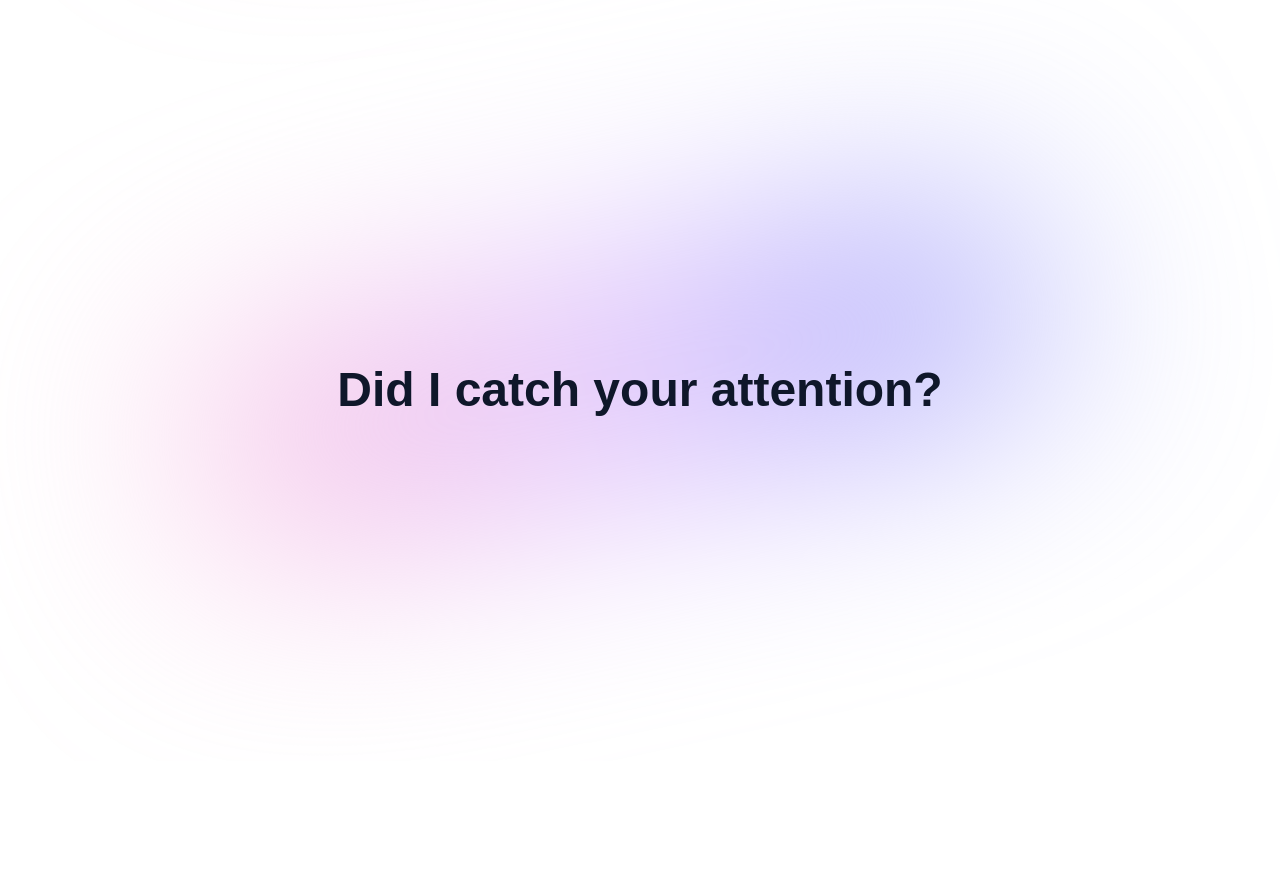
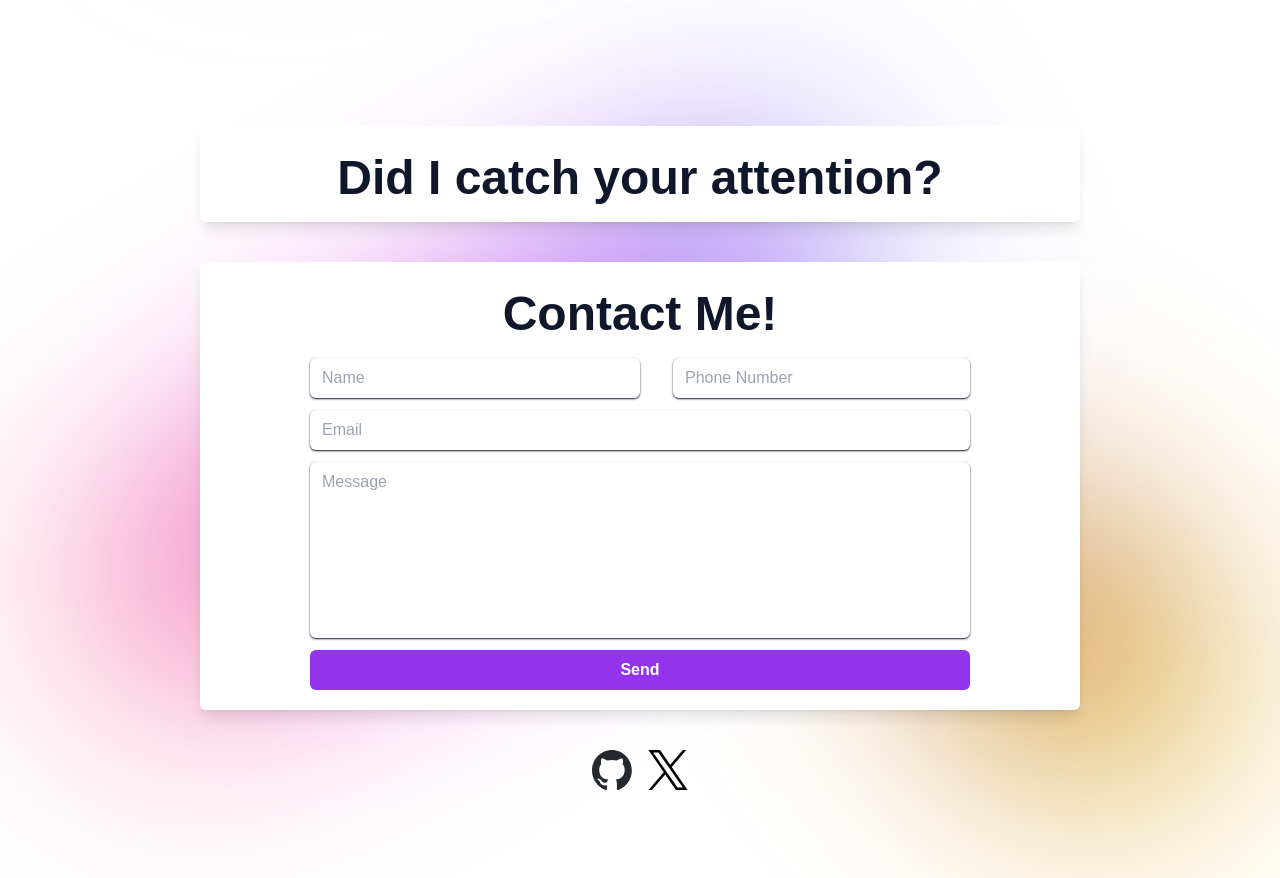
Before and after one commit to magyarmatyas/demos, a website: page index.html in a window 1280 px wide. Shown: the part 3100-3978 px from the top of the page. Before the commit the page ends 3861 px from the top, so only its background shows below. Drawn offline with nearby package versions, Linux system fonts and the light colour scheme; a web font is replaced by a local one.

Commit message:
updating contact

```diff
--- a/index.html
+++ b/index.html
@@ -457,7 +457,7 @@
 
       <section
         id="projects"
-        class="relative mb-5 mt-20 select-none scroll-mt-16 sm:mt-0"
+        class="relative mb-16 mt-20 block scroll-mt-24 sm:mt-0 sm:min-h-[200px] sm:scroll-mt-16 md:min-h-[250px] lg:min-h-[300px]"
       >
         <!-- Projects background -->
 
@@ -631,33 +631,145 @@
         </div>
       </section>
 
-      <!-- Contact -->
+      <!-- Contact ----------------------------------------------------------------------------------------------------------------------------------------------------------------------------------------------->
 
-      <section
-        id="contact"
-        class="relative mb-5 mt-20 select-none scroll-mt-16 sm:mt-0"
-      >
+      <section id="contact" class="relative mb-5 block">
         <!-- Contact background -->
 
-        <!-- <div
-          class="absolute left-12 z-0 mt-52 hidden h-1/4 w-1/4 rotate-90 rounded-full bg-gradient-to-r from-blue-400 to-emerald-400 blur-[118px] duration-500 sm:block"
-        ></div> -->
+        <div
+          class="absolute left-10 top-16 -z-10 mt-52 hidden h-1/4 w-2/3 -rotate-[calc(30deg)] rounded-full bg-gradient-to-r from-rose-400 via-fuchsia-500 to-indigo-500 blur-[118px] duration-500 sm:block"
+        ></div>
 
         <div
-          class="absolute left-48 top-16 -z-10 mt-52 hidden h-1/4 w-2/3 -rotate-12 rounded-full bg-gradient-to-r from-pink-300 via-purple-300 to-indigo-400 blur-[118px] duration-500 sm:block"
+          class="absolute bottom-28 right-12 z-0 mt-52 hidden h-1/4 w-1/4 rotate-45 rounded-full bg-gradient-to-r from-red-800 via-yellow-600 to-yellow-500 blur-[118px] duration-500 sm:block"
         ></div>
 
         <!-- Contact Body -->
 
         <div
-          class="z-10 flex h-auto flex-col items-center justify-center pt-5 sm:mx-5 sm:h-[calc(100vh-73px)] md:mx-6 lg:mx-16 xl:mx-40"
+          class="z-10 flex h-auto flex-col items-center justify-center sm:mx-5 sm:h-[calc(100vh-73px)] sm:min-h-[750px] md:mx-6 md:min-h-[850px] lg:mx-16 lg:min-h-[800px] xl:mx-40"
           id="projects-div"
         >
-          <h1
-            class="sm:text-md pb-4 pt-5 text-center text-3xl font-semibold text-slate-900 dark:text-white md:text-xl lg:text-5xl"
+          <!-- Contact Header English -->
+
+          <div
+            class="mb-10 flex h-auto w-11/12 items-center justify-center rounded-md bg-white text-center shadow-lg dark:bg-slate-700 dark:shadow-md dark:shadow-black 2xl:w-1/2"
           >
-            Did I catch your attention?
-          </h1>
+            <h1
+              class="lang-en sm:text-md px-6 pb-5 pt-7 text-center text-2xl font-semibold text-slate-900 dark:text-white md:text-2xl lg:text-5xl"
+            >
+              Did I catch your attention?
+            </h1>
+
+            <!-- Contact Header Hungarian -->
+
+            <h1
+              class="lang-hu sm:text-md hidden px-7 pb-5 pt-7 text-center text-2xl font-semibold text-slate-900 dark:text-white md:text-2xl lg:text-5xl"
+            >
+              Felkeltettem az érdeklődésed?
+            </h1>
+          </div>
+
+          <!-- Contact Box English -->
+
+          <div
+            class="z-10 flex h-auto w-11/12 flex-col justify-center rounded-md bg-white text-center shadow-lg dark:bg-slate-700 dark:shadow-md dark:shadow-black 2xl:w-1/2"
+          >
+            <h1
+              class="lang-en sm:text-md px-6 pb-5 pt-7 text-center text-2xl font-semibold text-slate-900 dark:text-white md:text-xl lg:text-5xl"
+            >
+              Contact Me!
+            </h1>
+            <h1
+              class="lang-hu sm:text-md mx-auto hidden px-6 pb-5 pt-7 text-center text-2xl font-semibold text-slate-900 dark:text-white md:text-2xl lg:text-5xl"
+            >
+              Vedd fel velem a kapcsolatot!
+            </h1>
+
+            <div
+              class="mb-5 flex flex-col items-center justify-center space-y-3 text-slate-900"
+            >
+              <div class="hidden w-3/4 flex-row justify-between sm:flex">
+                <input
+                  type="text"
+                  placeholder="Name"
+                  class="h-auto w-11/12 rounded-md py-2 pl-3 shadow-sm shadow-slate-900 sm:w-6/12"
+                  required
+                />
+                <input
+                  type="tel"
+                  placeholder="Phone Number"
+                  class="h-auto w-11/12 rounded-md py-2 pl-3 shadow-sm shadow-slate-900 sm:w-[45%]"
+                  required
+                />
+              </div>
+              <input
+                type="text"
+                placeholder="Name"
+                class="h-auto w-11/12 rounded-md py-2 pl-3 pr-2 shadow-sm shadow-slate-900 sm:hidden sm:w-3/4"
+                required
+              />
+              <input
+                type="tel"
+                onkeypress="return onlyNumberKey(event)"
+                placeholder="Phone Number"
+                class="h-auto w-11/12 rounded-md py-2 pl-3 pr-2 shadow-sm shadow-slate-900 sm:hidden sm:w-3/4"
+                required
+              />
+              <input
+                type="text"
+                placeholder="Email"
+                class="h-auto w-11/12 rounded-md py-2 pl-3 pr-2 shadow-sm shadow-slate-900 sm:w-3/4"
+                required
+              />
+              <input
+                type="text"
+                placeholder="Message"
+                class="h-auto w-11/12 rounded-md pb-36 pl-3 pt-2 shadow-sm shadow-slate-900 sm:w-3/4"
+                required
+              />
+              <button
+                class="h-auto w-11/12 rounded-md bg-purple-600 py-2 font-semibold text-white transition-all duration-150 hover:bg-purple-700 sm:w-3/4"
+              >
+                Send
+              </button>
+            </div>
+          </div>
+          <div class="mx-auto mt-4 flex flex-row items-center sm:mt-10">
+            <a
+              href="https://github.com/magyarmatyas"
+              target="_blank"
+              rel="noreferrer noopener"
+            >
+              <img
+                class="block w-9 dark:hidden sm:w-10"
+                src="./assets/github-mark.svg"
+                alt="github"
+              />
+              <img
+                class="hidden w-9 dark:block sm:w-10"
+                src="./assets/github-mark-white.svg"
+                alt="github"
+              />
+            </a>
+            <a
+              href="https://twitter.com/MagyarAMatyas"
+              target="_blank"
+              rel="noreferrer noopener"
+              class="pl-4"
+            >
+              <img
+                src="./assets/twitter-white.svg"
+                alt="twitter"
+                class="hidden w-9 dark:block sm:w-10"
+              />
+              <img
+                src="./assets/twitter.svg"
+                alt="twitter"
+                class="block w-9 dark:hidden sm:w-10"
+              />
+            </a>
+          </div>
         </div>
       </section>
     </div>
--- a/src/index.js
+++ b/src/index.js
@@ -80,3 +80,10 @@ links.forEach((link) => {
       .scrollIntoView({ behavior: "smooth" });
   });
 });
+
+function onlyNumberKey(evt) {
+  // Only ASCII character in that range allowed
+  let ASCIICode = evt.which ? evt.which : evt.keyCode;
+  if (ASCIICode > 31 && (ASCIICode < 48 || ASCIICode > 57)) return false;
+  return true;
+}
```
Also changed, not shown: dist/output.css.
